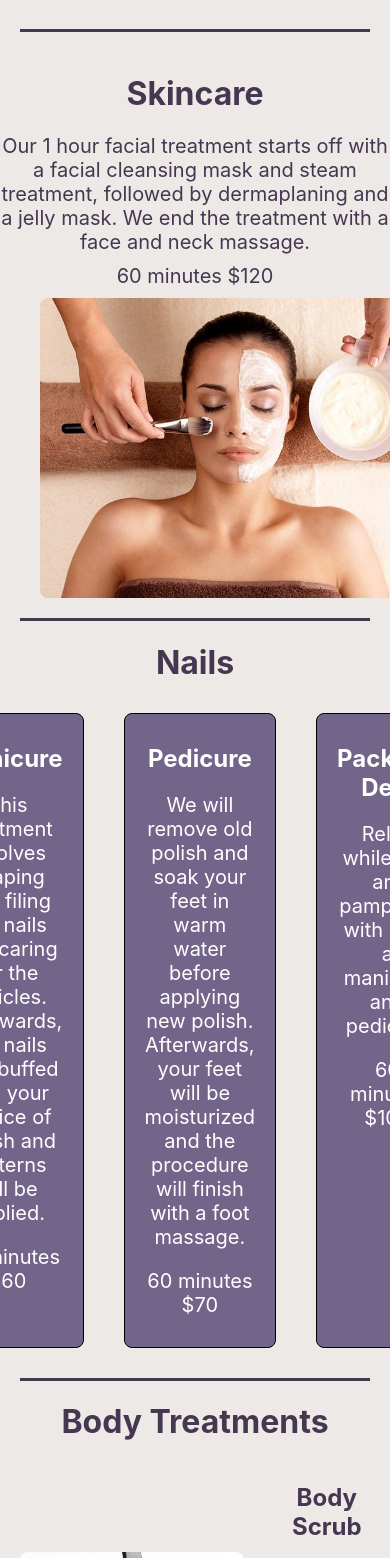
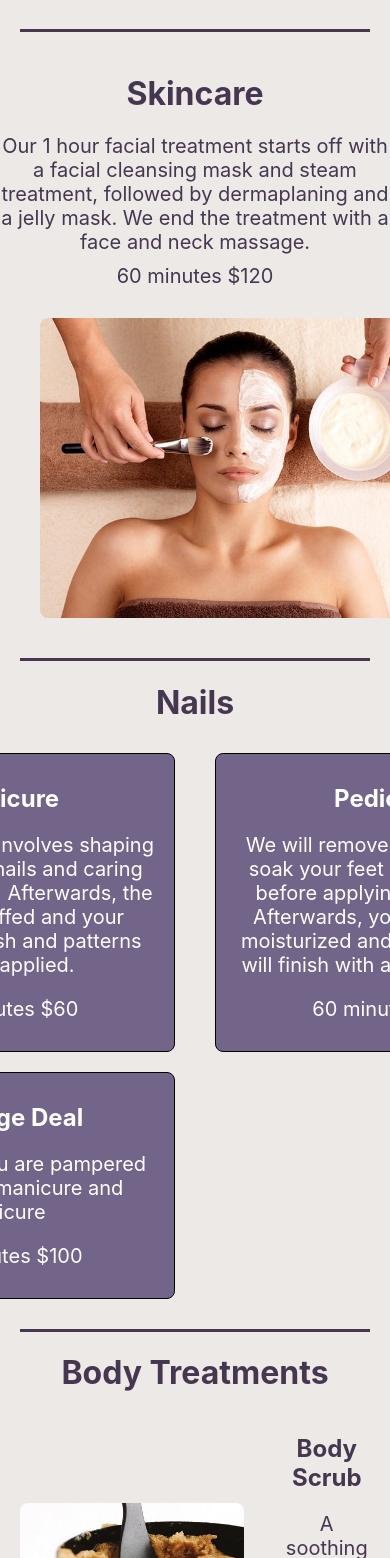
Before and after one commit to LaurenCummings/spa-project, a React (Vite) app: page / in a window 390 px wide. Shown: the part 3577-5135 px from the top of the page. Built offline with nearby package versions, Linux system fonts and the light colour scheme.

Commit message:
started making nail responsive and fixed skincare responsivity

```diff
--- a/src/css/Nails.css
+++ b/src/css/Nails.css
@@ -25,3 +25,11 @@
     font-size: 20px;
     color: white;
 }
+
+@media (max-width: 1000px) {
+    .nail-treatments {
+        display: grid;
+        grid-template-columns: 1fr 1fr;
+        justify-items: center;
+    }
+}
--- a/src/css/Skincare.css
+++ b/src/css/Skincare.css
@@ -28,6 +28,6 @@
     }
 
     .skincare img {
-        margin-left: auto;
+        margin: 20px auto;
     }
 }
```
